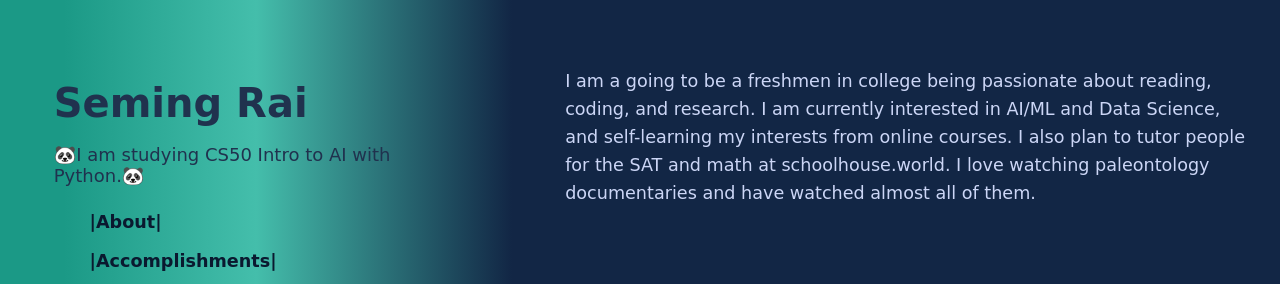
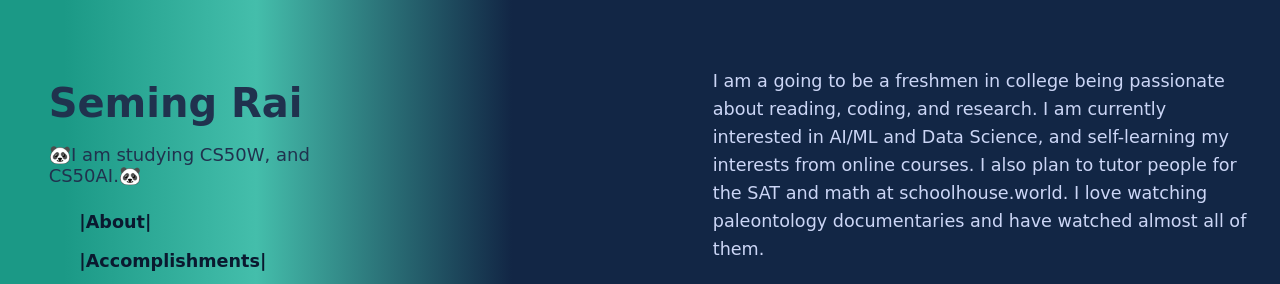
Before and after one commit to HwangChei/MeinMein.Portfolio, a plain HTML site: page index.html in a window 1280 px wide. Shown: the top 284 px of the page. Drawn offline with Linux system fonts and the light colour scheme; a script that the page names is missing.

Commit message:
Update index.html

```diff
--- a/index.html
+++ b/index.html
@@ -2,8 +2,22 @@
 <html lang="en">
 <head>
   <meta charset="UTF-8" />
+  <!--for all devices -->
   <meta name="viewport" content="width=device-width, initial-scale=1" />
   <title>Mein Mein</title>
+  <style>
+  @media (min-width: 600px) {
+    body {
+      font-size: 1.2em;
+    }
+    .sidebar {
+      width: 250px;
+    }
+    main {
+      margin-left: 250px;
+    }
+
+  }</style>
   <link rel="icon" href="https://sdzwildlifeexplorers.org/sites/default/files/2017-07/pandas-closeup.jpg">
   <link rel="stylesheet" href="port.css" />
 </head>
@@ -17,7 +31,7 @@
     </div>
 
     <!-- Intro/Bio -->
-    <p id="intro">🐼I am studying CS50 Intro to AI with Python.🐼</p>
+    <p id="intro">🐼I am studying CS50W, and CS50AI.🐼</p>
 
     <!-- Navigation links -->
     <nav class="nav-links" id="navLinks">
```
